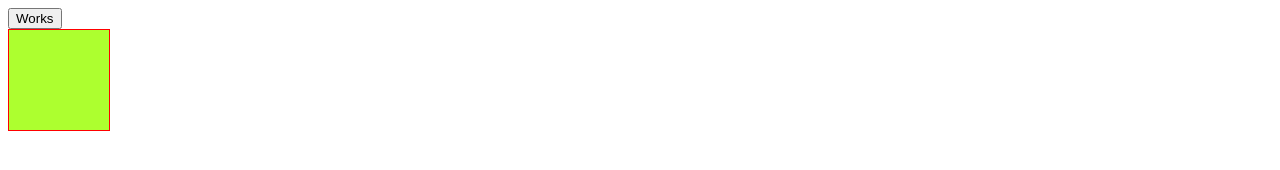
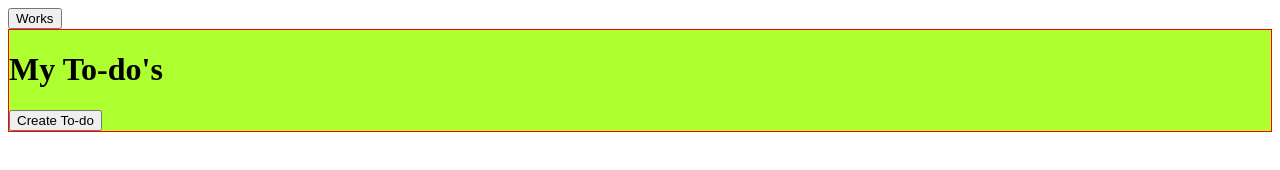
Before and after one commit to gibbonsjoey95/Project-Organizer, a website built with webpack: page src/index.html in a window 1280 px wide. Built offline with nearby package versions, Linux system fonts and the light colour scheme.

Commit message:
set up basic structure of a todo

```diff
--- a/src/index.js
+++ b/src/index.js
@@ -3,6 +3,33 @@ import './styles.css'
 const component = () => {
     const content = document.querySelector('#content')
 
+    const headDiv = document.createElement('div')
+
+    const title = document.createElement('h1')
+    title.textContent = "My To-do's"
+
+    const bodyDiv = document.createElement('div')
+
+    const addTodoButton = document.createElement('button')
+    addTodoButton.textContent = "Create To-do"
+
+    let value = 0
+
+    addTodoButton.addEventListener('click', () => {
+        const todo = document.createElement('p')
+
+        todo.textContent = value
+
+        bodyDiv.appendChild(todo)
+        value++
+    })
+
+    headDiv.appendChild(title)
+    content.appendChild(headDiv)
+
+    bodyDiv.appendChild(addTodoButton)
+    content.appendChild(bodyDiv)
+
     return content
 }
 
--- a/src/styles.css
+++ b/src/styles.css
@@ -1,6 +1,6 @@
 .content {
     border: solid red 1px;
     background-color: greenyellow;
-    width: 100px;
-    height: 100px;
+    width: auto;
+    height: auto;
 }
--- a/webpack.config.js
+++ b/webpack.config.js
@@ -13,7 +13,15 @@ module.exports = {
             {
                 test: /\.css$/i,
                 use: ['style-loader', 'css-loader'],
-            }
+            },
+            {
+                test: /\.(png|svg|jpg|jpeg|gif)$/i,
+                type: 'asset/resource',
+            },
+            {
+                test: /\.(woff|woff2|eot|ttf|otf)$/i,
+                type: 'asset/resource',
+            },
         ],
     },
     plugins: [
```
Also changed, not shown: dist/main.js.
